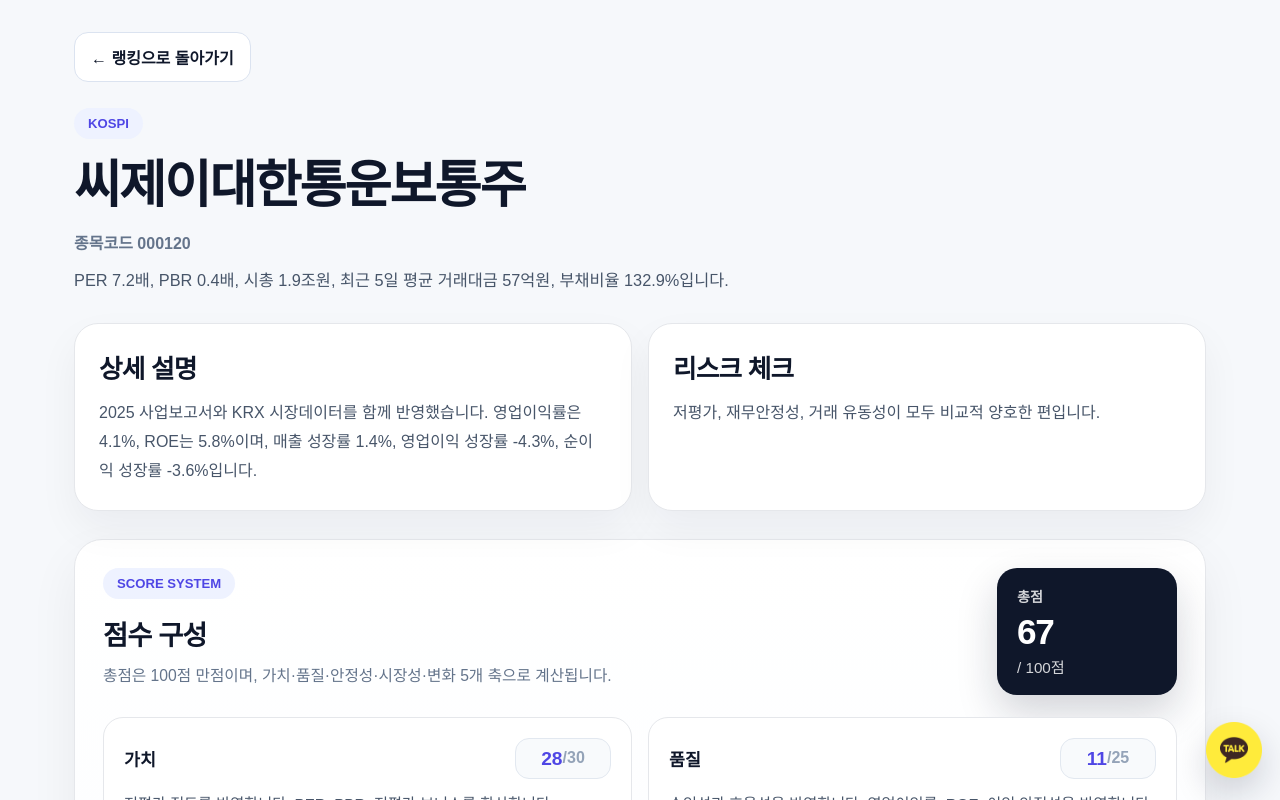
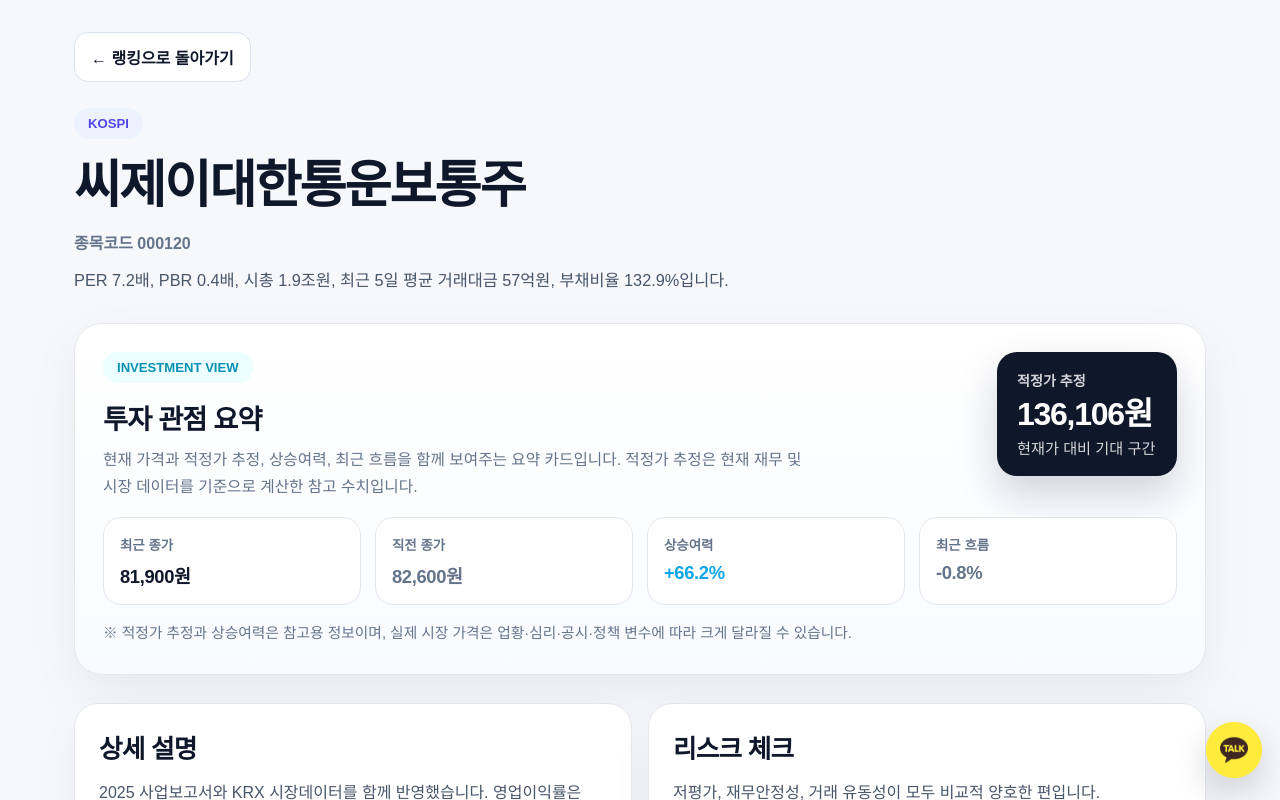
Before and after one commit to DcoyA/screener, a Next.js app: page /stock/000120 in a window 1280 px wide. Shown: the top 800 px of the page. Built offline with nearby package versions, Linux system fonts and the light colour scheme.

Commit message:
Update page.js

```diff
--- a/app/stock/[code]/page.js
+++ b/app/stock/[code]/page.js
@@ -106,6 +106,118 @@
     lineHeight: 1.8,
     fontSize: "1.02rem",
     maxWidth: "920px",
+  },
+  investSummaryCard: {
+    border: "1px solid #e5e7eb",
+    borderRadius: "28px",
+    padding: "28px",
+    marginBottom: "28px",
+    background: "linear-gradient(180deg, #ffffff 0%, #f8fbff 100%)",
+    boxShadow: "0 20px 50px rgba(15, 23, 42, 0.06)",
+  },
+  investHeader: {
+    display: "flex",
+    justifyContent: "space-between",
+    alignItems: "flex-start",
+    gap: "20px",
+    flexWrap: "wrap",
+    marginBottom: "16px",
+  },
+  investEyebrow: {
+    display: "inline-flex",
+    alignItems: "center",
+    padding: "8px 14px",
+    borderRadius: "999px",
+    background: "#ecfeff",
+    color: "#0891b2",
+    fontSize: "0.82rem",
+    fontWeight: 800,
+    margin: "0 0 14px",
+  },
+  investTitle: {
+    margin: "0 0 10px",
+    fontSize: "1.7rem",
+    letterSpacing: "-0.03em",
+  },
+  investDesc: {
+    margin: 0,
+    color: "#64748b",
+    lineHeight: 1.7,
+    fontSize: "0.98rem",
+    maxWidth: "700px",
+  },
+  investHero: {
+    minWidth: "180px",
+    padding: "18px 20px",
+    borderRadius: "20px",
+    background: "#0f172a",
+    color: "#fff",
+    display: "flex",
+    flexDirection: "column",
+    alignItems: "flex-start",
+    boxShadow: "0 18px 40px rgba(15, 23, 42, 0.18)",
+  },
+  investHeroLabel: {
+    fontSize: "0.88rem",
+    fontWeight: 700,
+    opacity: 0.82,
+    marginBottom: "8px",
+  },
+  investHeroValue: {
+    fontSize: "2rem",
+    lineHeight: 1,
+    letterSpacing: "-0.04em",
+    fontWeight: 900,
+  },
+  investHeroSub: {
+    marginTop: "6px",
+    fontSize: "0.95rem",
+    opacity: 0.82,
+  },
+  investGrid: {
+    display: "grid",
+    gridTemplateColumns: "repeat(4, minmax(0, 1fr))",
+    gap: "14px",
+  },
+  investItem: {
+    border: "1px solid #e5e7eb",
+    borderRadius: "18px",
+    padding: "16px",
+    background: "#ffffff",
+  },
+  investItemLabel: {
+    display: "block",
+    marginBottom: "8px",
+    color: "#64748b",
+    fontSize: "0.84rem",
+    fontWeight: 700,
+  },
+  investItemValue: {
+    margin: 0,
+    color: "#0f172a",
+    fontSize: "1.15rem",
+    fontWeight: 900,
+    letterSpacing: "-0.02em",
+  },
+  investItemValueSky: {
+    margin: 0,
+    color: "#0ea5e9",
+    fontSize: "1.15rem",
+    fontWeight: 900,
+    letterSpacing: "-0.02em",
+  },
+  investItemValueMuted: {
+    margin: 0,
+    color: "#64748b",
+    fontSize: "1.15rem",
+    fontWeight: 900,
+    letterSpacing: "-0.02em",
+  },
+  investNote: {
+    margin: "16px 0 0",
+    color: "#64748b",
+    fontSize: "0.92rem",
+    lineHeight: 1.7,
   },
   infoGrid: {
     display: "grid",
@@ -231,22 +343,6 @@
     color: "#0f172a",
     fontWeight: 800,
   },
-  scoreValueCurrent: {
-    fontSize: "1.2rem",
-    fontWeight: 900,
-    color: "#4f46e5",
-    lineHeight: 1,
-  },
-
-  scoreValueSlash: {
-    color: "#94a3b8",
-    fontWeight: 700,
-  },
-
-  scoreValueMax: {
-    color: "#94a3b8",
-    fontWeight: 700,
-  },
   scoreMeaning: {
     margin: "0 0 14px",
     color: "#475569",
@@ -279,6 +375,19 @@
   },
 };
 
+function formatPrice(value) {
+  const num = Number(value || 0);
+  if (!num) return "-";
+  return `${num.toLocaleString("ko-KR")}원`;
+}
+
+function formatPercent(value) {
+  const num = Number(value);
+  if (!Number.isFinite(num)) return "-";
+  const sign = num > 0 ? "+" : "";
+  return `${sign}${num.toFixed(1)}%`;
+}
+
 function getCategoryScore(stock, key) {
   if (stock?.scoreBreakdown?.[key] !== undefined) {
     return stock.scoreBreakdown[key];
@@ -293,6 +402,13 @@
 
 function getChildScore(stock, key) {
   return stock?.scoreBreakdown?.[key] ?? 0;
+}
+
+function getUpsideTone(value) {
+  const num = Number(value);
+  if (!Number.isFinite(num)) return styles.investItemValueMuted;
+  if (num > 0) return styles.investItemValueSky;
+  return styles.investItemValueMuted;
 }
 
 export default async function StockDetailPage({ params }) {
@@ -318,6 +434,48 @@
           <p style={styles.stockCode}>종목코드 {stock.code}</p>
           <p style={styles.summaryText}>{stock.summary}</p>
         </div>
+      </section>
+
+      <section style={styles.investSummaryCard}>
+        <div style={styles.investHeader}>
+          <div>
+            <p style={styles.investEyebrow}>INVESTMENT VIEW</p>
+            <h2 style={styles.investTitle}>투자 관점 요약</h2>
+            <p style={styles.investDesc}>
+              현재 가격과 적정가 추정, 상승여력, 최근 흐름을 함께 보여주는 요약 카드입니다.
+              적정가 추정은 현재 재무 및 시장 데이터를 기준으로 계산한 참고 수치입니다.
+            </p>
+          </div>
+
+          <div style={styles.investHero}>
+            <span style={styles.investHeroLabel}>적정가 추정</span>
+            <strong style={styles.investHeroValue}>{formatPrice(stock.metrics?.targetPrice)}</strong>
+            <span style={styles.investHeroSub}>현재가 대비 기대 구간</span>
+          </div>
+        </div>
+
+        <div style={styles.investGrid}>
+          <div style={styles.investItem}>
+            <span style={styles.investItemLabel}>최근 종가</span>
+            <p style={styles.investItemValue}>{formatPrice(stock.metrics?.closePrice)}</p>
+          </div>
+          <div style={styles.investItem}>
+            <span style={styles.investItemLabel}>직전 종가</span>
+            <p style={styles.investItemValueMuted}>{formatPrice(stock.metrics?.prevClosePrice)}</p>
+          </div>
+          <div style={styles.investItem}>
+            <span style={styles.investItemLabel}>상승여력</span>
+            <p style={getUpsideTone(stock.metrics?.upside)}>{formatPercent(stock.metrics?.upside)}</p>
+          </div>
+          <div style={styles.investItem}>
+            <span style={styles.investItemLabel}>최근 흐름</span>
+            <p style={getUpsideTone(stock.metrics?.momentum)}>{formatPercent(stock.metrics?.momentum)}</p>
+          </div>
+        </div>
+
+        <p style={styles.investNote}>
+          ※ 적정가 추정과 상승여력은 참고용 정보이며, 실제 시장 가격은 업황·심리·공시·정책 변수에 따라 크게 달라질 수 있습니다.
+        </p>
       </section>
 
       <div style={styles.infoGrid}>
@@ -354,13 +512,9 @@
             <div style={styles.scoreCard} key={item.key}>
               <div style={styles.scoreCardTop}>
                 <span style={styles.scoreName}>{item.label}</span>
-                  <span style={styles.scoreValue}>
-                    <span style={styles.scoreValueCurrent}>
-                      {getCategoryScore(stock, item.key)}
-                    </span>
-                    <span style={styles.scoreValueSlash}> / </span>
-                    <span style={styles.scoreValueMax}>{item.max}</span>
-                  </span>
+                <span style={styles.scoreValue}>
+                  {getCategoryScore(stock, item.key)} / {item.max}
+                </span>
               </div>
 
               <p style={styles.scoreMeaning}>{item.desc}</p>
```
